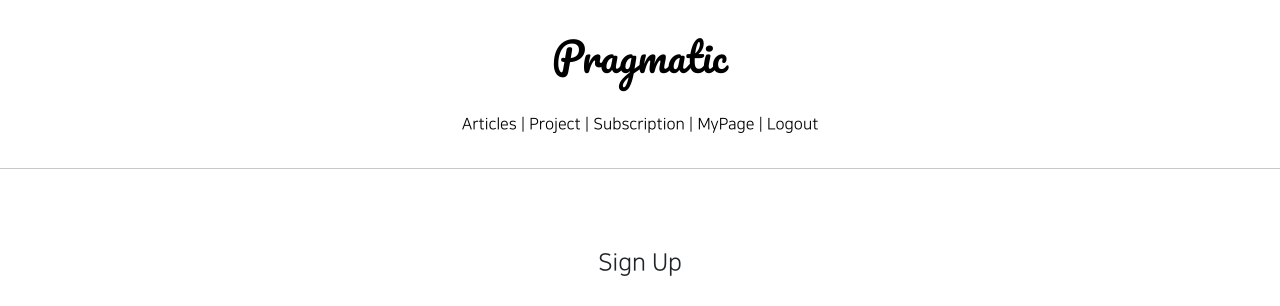
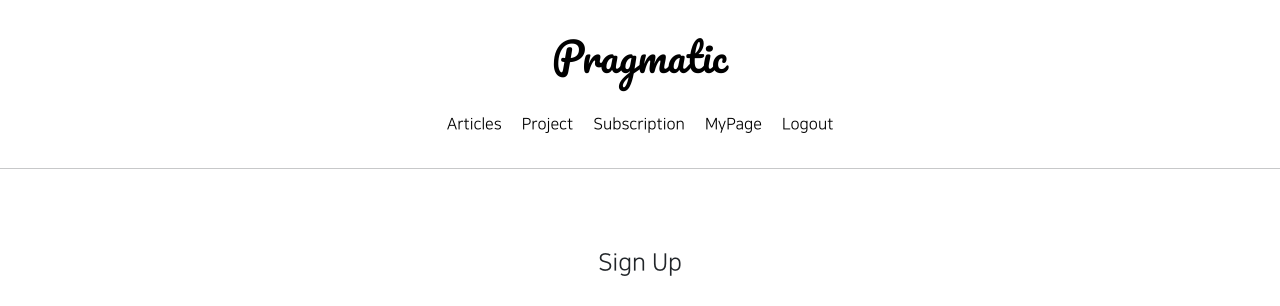
Before and after one commit to tae00909/gis_1, a Django app: page /accounts/create/ in a window 1280 px wide. Shown: the top 306 px of the page. Run offline with Django 3.2, Linux system fonts and the light colour scheme; the visitor is signed in with stand-in values (Sample User, id 1); parts of the project's set-up code (start-up, migrations or seed data) failed here and were passed over; some libraries are stand-ins or nearby versions.

Commit message:
8/27 3ban class commit 2

```diff
--- a/articleapp/models.py
+++ b/articleapp/models.py
@@ -13,7 +13,7 @@ class Article(models.Model):
                                related_name='article', null=True)
 
     project = models.ForeignKey(Project, on_delete=models.SET_NULL,
-                                related_name='article', null=True)
+                                related_name='article', null=True, blank=True)
 
     title = models.CharField(max_length=200, null=True)
     image = models.ImageField(upload_to='article/', null=True)
--- a/gis_1/urls.py
+++ b/gis_1/urls.py
@@ -18,7 +18,10 @@ from django.conf.urls.static import static
 from django.contrib import admin
 from django.urls import path, include
 
+from articleapp.views import ArticleListView
+
 urlpatterns = [
+    path('', ArticleListView.as_view(), name='home'),
 
     path('admin/', admin.site.urls),
     path('accounts/', include('accountapp.urls')),
--- a/templates/header.html
+++ b/templates/header.html
@@ -1,46 +1,48 @@
 <div style="text-align: center">
     <div class="pragmatic_header_logo">
-        <h1><a href="{% url 'articleapp:list' %}">Pragmatic</a></h1>
+        <a href="{% url 'home' %}">
+            <h1>Pragmatic</h1>
+        </a>
     </div>
     <div class="pragmatic_header_button">
-        <span>
+        <span class="mx-2">
             <a href="{% url 'articleapp:list' %}">
-                Articles |
+                Articles
             </a>
         </span>
-        <span>
+        <span class="mx-2">
             <a href="{% url 'projectapp:list' %}">
-                Project |
+                Project
             </a>
         </span>
         {% if user.is_authenticated %}
-        <span>
+        <span class="mx-2">
             <a href="{% url 'subscribeapp:list' %}">
-                Subscription |
+                Subscription
             </a>
         </span>
         {% endif %}
 {#       장고에서 기본적으로 제공해주는 user 안의 객체인 authenticated 로그인 여부를 확인해준다. #}
         {% if not user.is_authenticated %}
-        <span>
+        <span class="mx-2">
 {#           어떤 라우터로 갈건지#}
             <a href="{% url 'accountapp:login' %}">
-                Login |
+                Login
             </a>
         </span>
-        <span>
+        <span class="mx-2">
             <a href="{% url 'accountapp:create' %}">
                SignUp
             </a>
         </span>
         {% else %}
-        <span>
+        <span class="mx-2">
 {#        target_user가 아니라 user이다#}
             <a href="{% url 'accountapp:detail' pk=user.pk %}">
-                MyPage |
+                MyPage
             </a>
         </span>
-        <span>
+        <span class="mx-2">
             <a href="{% url 'accountapp:logout' %}">
                 Logout
             </a>
```
Also changed, not shown: articleapp/migrations/0004_alter_article_project.py (added).
